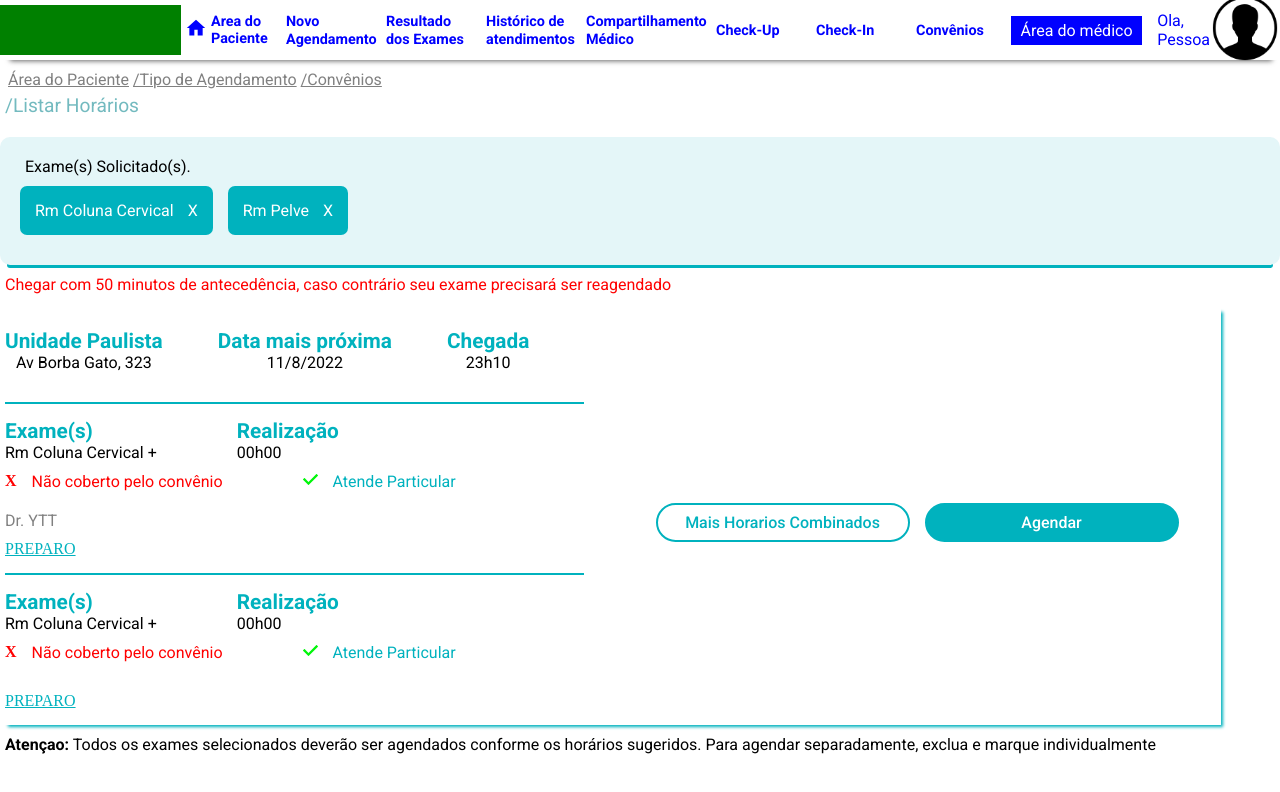
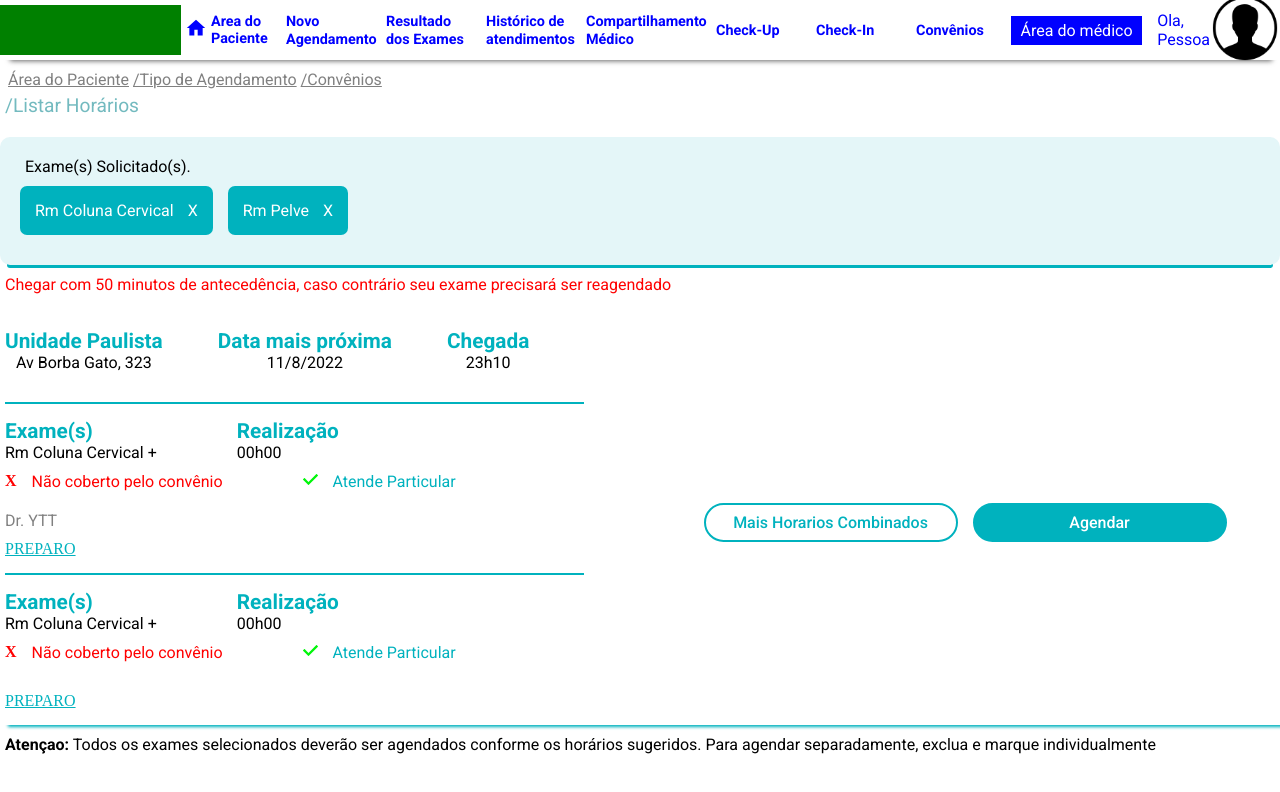
Before and after one commit to Thiteago/WebPage-React, a React (Create React App) app in the folder webpage/: page / in a window 1280 px wide. Shown: the top 792 px of the page. Built offline with nearby package versions, Linux system fonts and the light colour scheme.

Commit message:
centralize container

```diff
--- a/webpage/src/styles/AppStyles.js
+++ b/webpage/src/styles/AppStyles.js
@@ -1,5 +1,4 @@
 import styled from "styled-components";
-import { Button } from "../components/button";
 
 export const ContainerContent = styled.section`
   display: flex;
@@ -21,7 +20,7 @@ export const ContainerInformation = styled.div`
   display: flex;
   box-shadow: 5px 5px 3px -3px #00b2be;
   justify-content: space-between;
-  width: 95%;
+  width: 100%;
   height: 100%;
   padding: 15px 0 0 5px;
 
```
